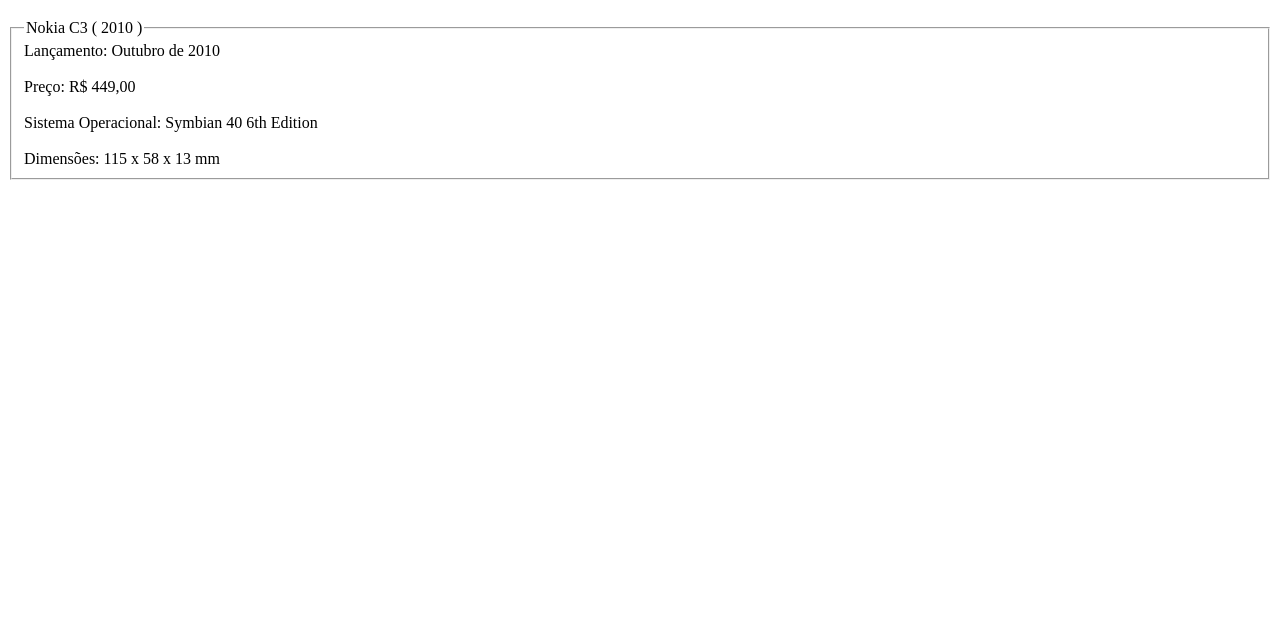
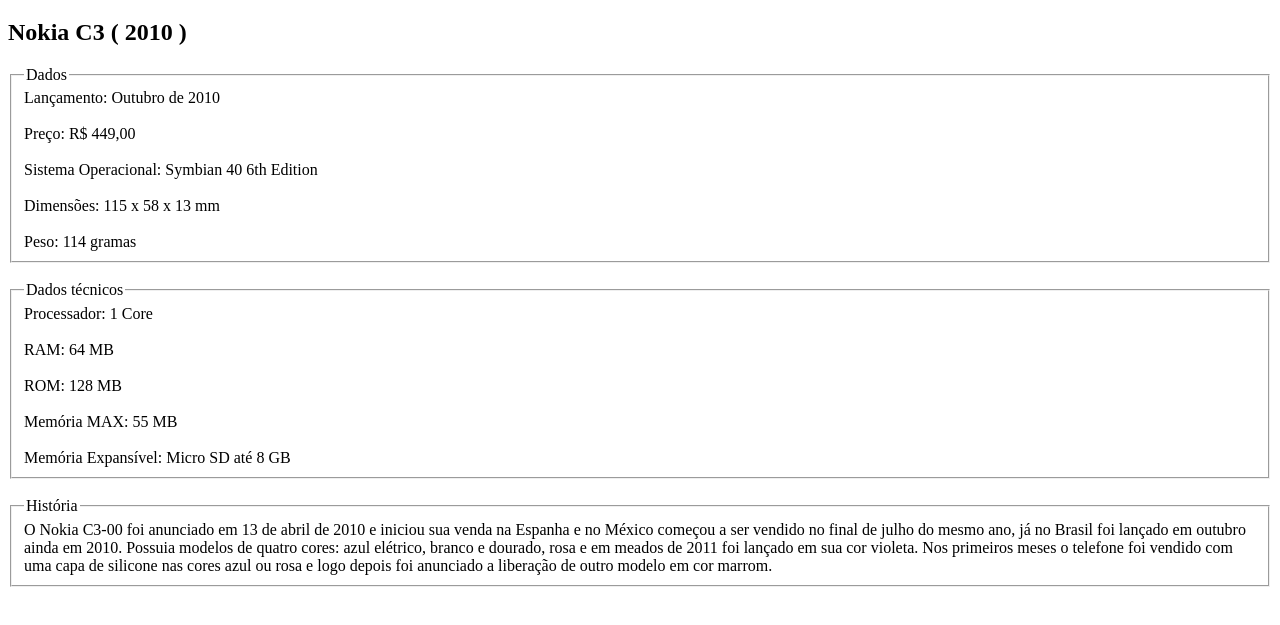
Before and after one commit to SaraCaetano/bot, a plain HTML site: page index.html in a window 1280 px wide. Shown: the part 61-686 px from the top of the page. Drawn offline with Linux system fonts and the light colour scheme.

Commit message:
Update index.html

```diff
--- a/index.html
+++ b/index.html
@@ -7,9 +7,10 @@
 </head>
 <body>
     <h1> Celulares Antigos </h1>
+    <h2> Nokia C3 ( 2010 ) </h2>
     <form action="" method="post">
         <fieldset>
-        <legend> Nokia C3 ( 2010 ) </legend>
+            <legend> Dados </legend>
             Lançamento: Outubro de 2010
         <br>
         <br>
@@ -20,6 +21,31 @@
         <br>
         <br>
             Dimensões: 115 x 58 x 13 mm
+        <br>
+        <br>
+            Peso: 114 gramas
+        </fieldset>
+        <br>
+        <fieldset>
+            <legend> Dados técnicos </legend>
+            Processador: 1 Core
+        <br>
+        <br>
+            RAM: 64 MB
+        <br>
+        <br>
+            ROM: 128 MB
+        <br>
+        <br>
+            Memória MAX: 55 MB
+        <br>
+        <br>
+            Memória Expansível: Micro SD até 8 GB
+        </fieldset>
+        <br>
+        <fieldset>
+            <legend> História </legend>
+            O Nokia C3-00 foi anunciado em 13 de abril de 2010 e iniciou sua venda na Espanha e no México começou a ser vendido no final de julho do mesmo ano, já no Brasil foi lançado em outubro ainda em 2010. Possuia modelos de quatro cores: azul elétrico, branco e dourado, rosa e em meados de 2011 foi lançado em sua cor violeta. Nos primeiros meses o telefone foi vendido com uma capa de silicone nas cores azul ou rosa e logo depois foi anunciado a liberação de outro modelo em cor marrom.
         </fieldset>
     </form>
 </body>
```
